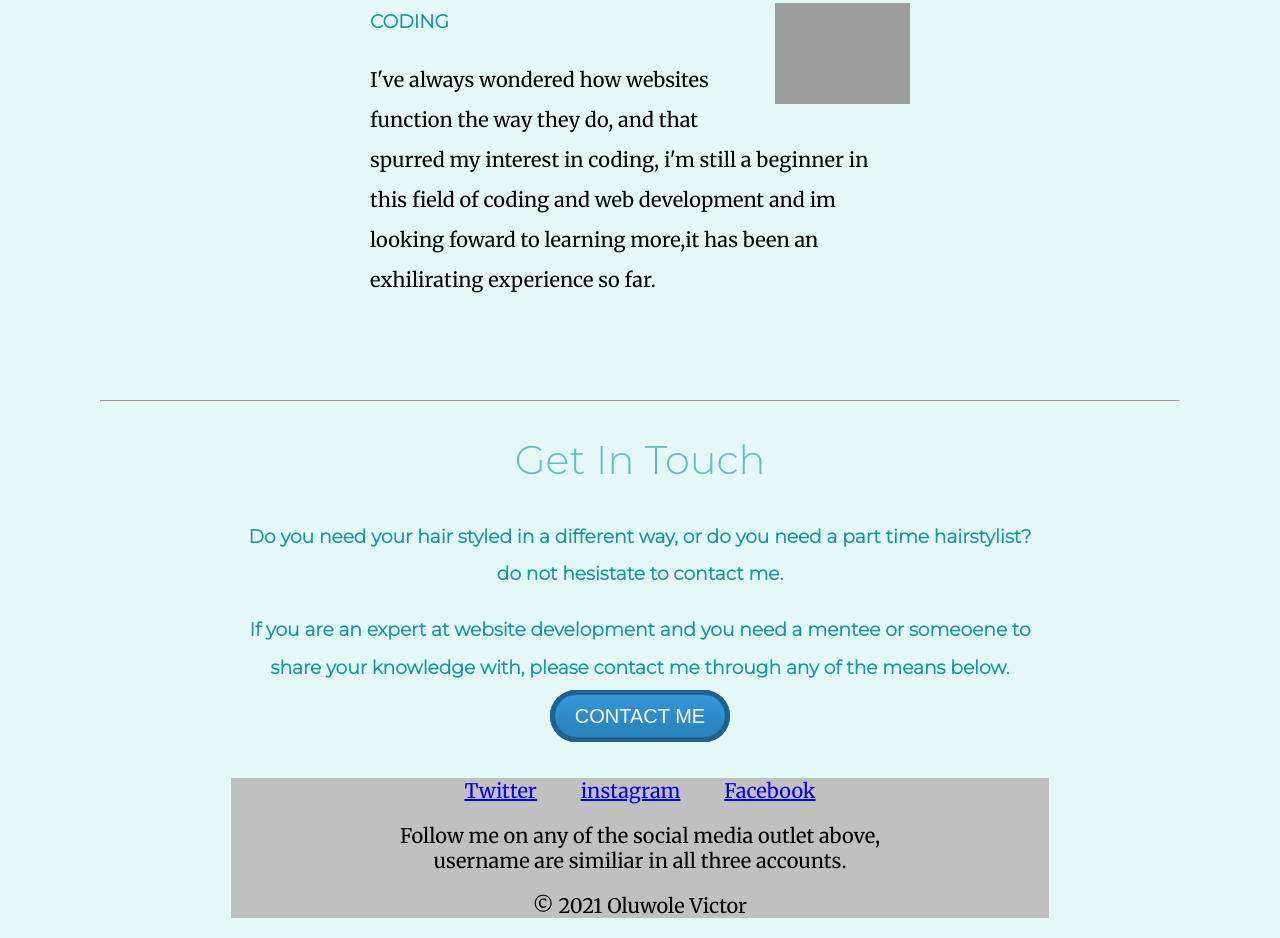
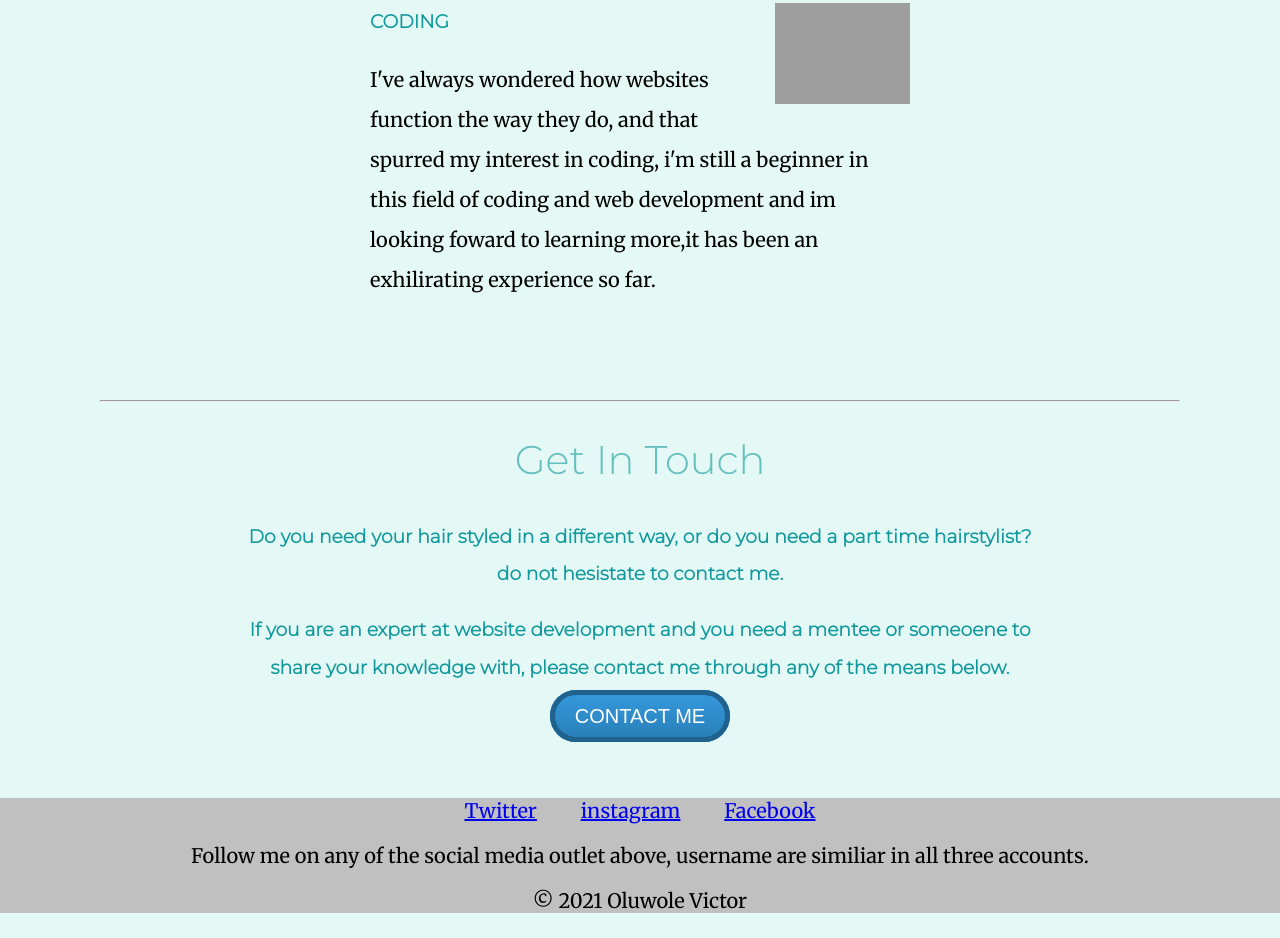
Before and after one commit to Benzene123/website, a plain HTML site: page index.html in a window 1280 px wide. Shown: the part 2201-3139 px from the top of the page. After the commit the page ends 3114 px from the top, so only its background shows below. Drawn offline with Linux system fonts and the light colour scheme; grey boxes are pictures that could not be loaded.

Commit message:
Add files via upload

```diff
--- a/css/styles.css
+++ b/css/styles.css
@@ -81,12 +81,13 @@ h3 {
 .contact-me {
     width: 75%;
    margin: auto;
-   padding-bottom: 50px;
+   padding-bottom: 70px;
+
 }
 
 .bottom-container {
     background-color:  #C0C0C0;
-    width: 63.9%;
+    width: 100%;
     margin: auto;
 }
 .an-expert {
@@ -95,9 +96,13 @@ h3 {
 .footer-link {
     margin: 10px 20px;
     font-size: 20px;
+    padding: 10px 0px 20px 0px;
 }
 p {
     font-size: 20px;
+}
+.p-tag {
+    margin-bottom: 0px;
 }
 .btn {
     background: #3498db;
--- a/index.html
+++ b/index.html
@@ -52,7 +52,7 @@
       <a class="footer-link" href="https://www.instagram.com/benxene1/">instagram</a>
       <a class="footer-link" href="https://www.facebook.com/oluwole.victor.77">Facebook</a>
       <p>Follow me on any of the social media outlet above, username are similiar in all three accounts.</p>
-      <p> © 2021 Oluwole Victor</p>
+      <p class="p-tag" > © 2021 Oluwole Victor</p>
   </div>
    </div>
 
```
